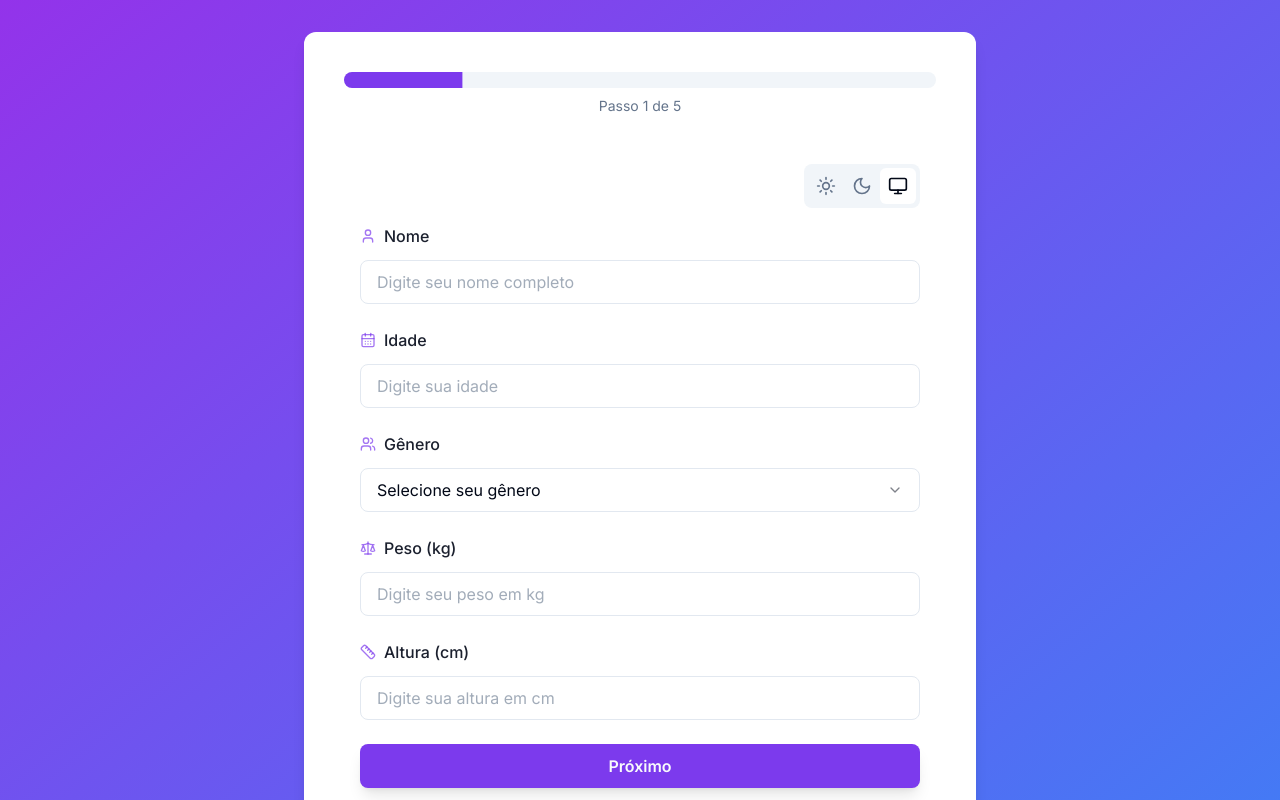
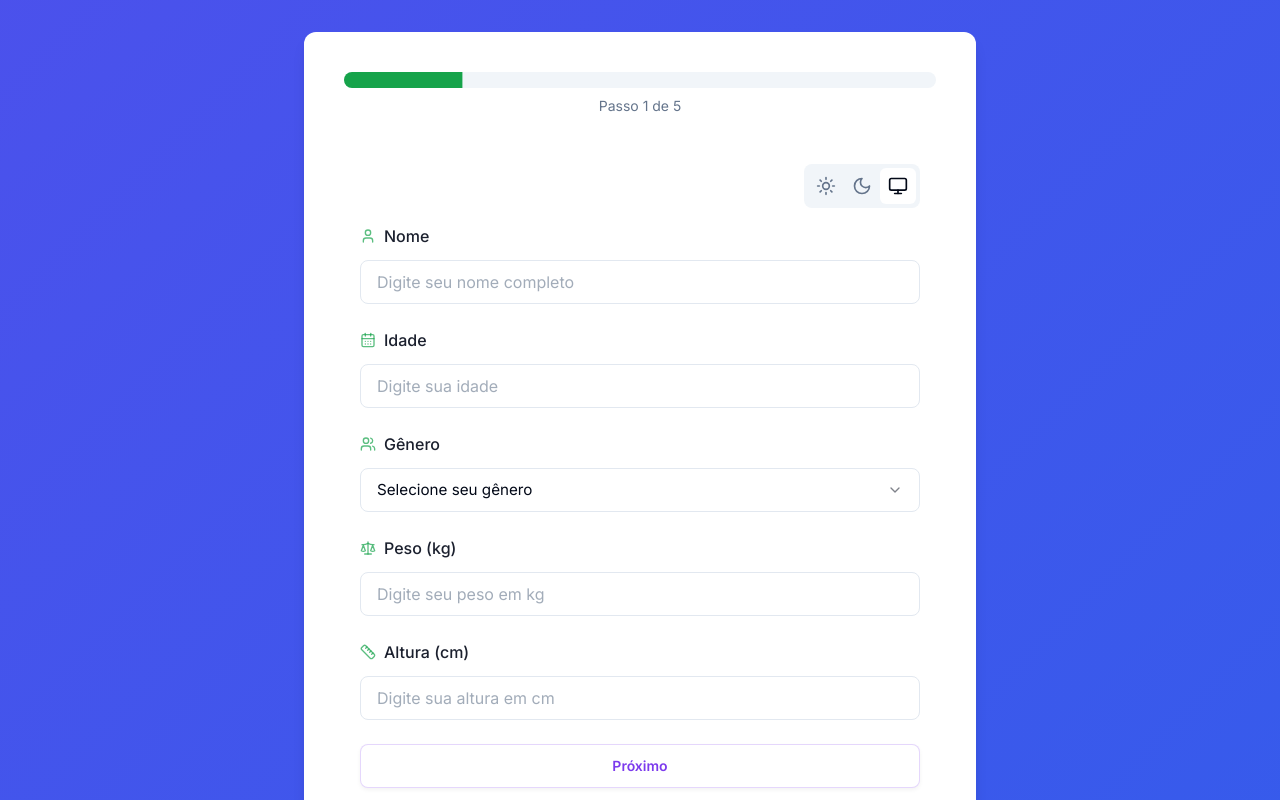
Before and after one commit to thejoaomoura/nutri-planner, a Next.js app: page /formulario in a window 1280 px wide. Shown: the top 800 px of the page. Built offline with nearby package versions, Linux system fonts and the light colour scheme.

Commit message:
fixed and added some global colors

```diff
--- a/app/globals.css
+++ b/app/globals.css
@@ -10,8 +10,8 @@
     --card-foreground: 222.2 84% 4.9%;
     --popover: 0 0% 100%;
     --popover-foreground: 222.2 84% 4.9%;
-    --primary: 262.1 83.3% 57.8%;
-    --primary-foreground: 210 40% 98%;
+    --primary: 142.1 76.2% 36.3%;
+    --primary-foreground: 355.7 100% 97.3%;
     --secondary: 210 40% 96.1%;
     --secondary-foreground: 222.2 47.4% 11.2%;
     --muted: 210 40% 96.1%;
@@ -22,40 +22,60 @@
     --destructive-foreground: 210 40% 98%;
     --border: 214.3 31.8% 91.4%;
     --input: 214.3 31.8% 91.4%;
-    --ring: 262.1 83.3% 57.8%;
+    --ring: 142.1 76.2% 36.3%;
     --radius: 0.5rem;
   }
 
   .dark {
     --background: 222.2 84% 4.9%;
     --foreground: 210 40% 98%;
-    --card: 222.2 84% 4.9%;
+    --card: 222.2 47.4% 11.2%;
     --card-foreground: 210 40% 98%;
-    --popover: 222.2 84% 4.9%;
+    --popover: 222.2 47.4% 11.2%;
     --popover-foreground: 210 40% 98%;
-    --primary: 262.1 83.3% 57.8%;
+    --primary: 142.1 70.6% 45.3%;
     --primary-foreground: 210 40% 98%;
     --secondary: 217.2 32.6% 17.5%;
     --secondary-foreground: 210 40% 98%;
     --muted: 217.2 32.6% 17.5%;
-    --muted-foreground: 215 20.2% 65.1%;
+    --muted-foreground: 215 20.2% 75%;
     --accent: 217.2 32.6% 17.5%;
     --accent-foreground: 210 40% 98%;
     --destructive: 0 62.8% 30.6%;
     --destructive-foreground: 210 40% 98%;
-    --border: 217.2 32.6% 17.5%;
-    --input: 217.2 32.6% 17.5%;
-    --ring: 262.1 83.3% 57.8%;
+    --border: 217.2 32.6% 25%;
+    --input: 217.2 32.6% 25%;
+    --ring: 142.1 76.2% 45.3%;
   }
 }
 
 .gradient-bg {
-  @apply bg-gradient-to-br from-purple-600 to-blue-500;
+  background: linear-gradient(135deg, #7c3aed 0%, #2563eb 100%);
+  background-size: 400% 400%;
+  animation: gradient 15s ease infinite;
 }
 
-@keyframes textclip {
-  to {
-    background-position: 200% center;
+.progress-bar {
+  @apply relative h-2 w-full overflow-hidden rounded-full;
+  background: rgba(255, 255, 255, 0.15);
+}
+
+.progress-bar-fill {
+  @apply absolute left-0 top-0 h-full transition-all duration-500 ease-in-out;
+  background: linear-gradient(90deg, rgba(255, 255, 255, 0.95), rgba(255, 255, 255, 0.85));
+  box-shadow: 0 0 15px rgba(255, 255, 255, 0.5),
+              0 0 5px rgba(124, 58, 237, 0.3);
+}
+
+@keyframes gradient {
+  0% {
+    background-position: 0% 50%;
+  }
+  50% {
+    background-position: 100% 50%;
+  }
+  100% {
+    background-position: 0% 50%;
   }
 }
 
@@ -106,7 +126,135 @@
     @apply border-border;
   }
   body {
-    @apply bg-white text-foreground;
-    font-feature-settings: "rlig" 1, "calt" 1;
+    @apply bg-background text-foreground;
+    transition: background-color 0.3s, color 0.3s;
   }
 }
+
+[role="combobox"] {
+  background-color: transparent !important;
+  border: 1px solid hsl(var(--border)) !important;
+  color: hsl(var(--foreground)) !important;
+}
+
+[role="combobox"]:hover {
+  border-color: hsl(var(--border)) !important;
+  background-color: hsl(var(--muted) / 0.3) !important;
+}
+
+[role="combobox"]:focus {
+  border-color: hsl(var(--border)) !important;
+  box-shadow: 0 0 0 2px hsl(var(--muted)) !important;
+}
+
+[role="combobox"] span {
+  font-size: 0.95rem;
+  display: flex;
+  align-items: center;
+  gap: 0.5rem;
+}
+
+[role="combobox"] span svg {
+  width: 1rem;
+  height: 1rem;
+  opacity: 0.7;
+}
+
+[role="group"][aria-label="Alternar tema"] {
+  background-color: hsl(var(--muted) / 0.5) !important;
+  border: 1px solid hsl(var(--border));
+  padding: 0.25rem;
+  gap: 0.25rem;
+}
+
+[role="group"][aria-label="Alternar tema"] button {
+  margin: 0;
+  padding: 0.5rem;
+  background-color: transparent;
+}
+
+[role="group"][aria-label="Alternar tema"] button[data-state="on"] {
+  background-color: hsl(var(--background));
+  color: hsl(var(--foreground));
+  box-shadow: 0 1px 2px hsl(var(--border));
+}
+
+[role="group"][aria-label="Alternar tema"] button:hover {
+  background-color: hsl(var(--background) / 0.8);
+  transform: none;
+}
+
+/* Submit button styles */
+.w-full.mt-8.text-base {
+  background-color: white !important;
+  color: #7c3aed !important;
+  border: 1px solid rgba(124, 58, 237, 0.2) !important;
+  font-weight: 600 !important;
+  transition: all 0.2s ease-in-out !important;
+  box-shadow: 0 2px 4px rgba(0, 0, 0, 0.05) !important;
+}
+
+.w-full.mt-8.text-base:hover {
+  background-color: #f8f9ff !important;
+  border-color: rgba(124, 58, 237, 0.4) !important;
+  transform: translateY(-1px) !important;
+  box-shadow: 0 4px 8px rgba(124, 58, 237, 0.15) !important;
+}
+
+.w-full.mt-8.text-base:active {
+  transform: translateY(0) !important;
+  box-shadow: 0 1px 2px rgba(124, 58, 237, 0.1) !important;
+}
+
+.dark .w-full.mt-8.text-base {
+  background-color: rgba(255, 255, 255, 0.1) !important;
+  color: white !important;
+  border-color: rgba(255, 255, 255, 0.2) !important;
+}
+
+.dark .w-full.mt-8.text-base:hover {
+  background-color: rgba(255, 255, 255, 0.15) !important;
+  border-color: rgba(255, 255, 255, 0.3) !important;
+}
+
+/* Next button styles */
+button[type="submit"] {
+  background-color: white !important;
+  color: #7c3aed !important;
+  border: 1px solid rgba(124, 58, 237, 0.2) !important;
+  font-weight: 600 !important;
+  transition: all 0.2s ease-in-out !important;
+  box-shadow: 0 2px 4px rgba(0, 0, 0, 0.05) !important;
+}
+
+button[type="submit"]:hover {
+  background-color: #f8f9ff !important;
+  border-color: rgba(124, 58, 237, 0.4) !important;
+  transform: translateY(-1px) !important;
+  box-shadow: 0 4px 8px rgba(124, 58, 237, 0.15) !important;
+}
+
+button[type="submit"]:active {
+  transform: translateY(0) !important;
+  box-shadow: 0 1px 2px rgba(124, 58, 237, 0.1) !important;
+}
+
+.dark button[type="submit"] {
+  background-color: rgba(255, 255, 255, 0.1) !important;
+  color: white !important;
+  border-color: rgba(255, 255, 255, 0.2) !important;
+}
+
+.dark button[type="submit"]:hover {
+  background-color: rgba(255, 255, 255, 0.15) !important;
+  border-color: rgba(255, 255, 255, 0.3) !important;
+}
+
+/* Ensure Next buttons maintain height and padding */
+button[type="submit"] {
+  height: 2.75rem !important;
+  padding: 0.5rem 1.5rem !important;
+  border-radius: 0.5rem !important;
+  font-size: 0.875rem !important;
+  line-height: 1.25rem !important;
+}
```
